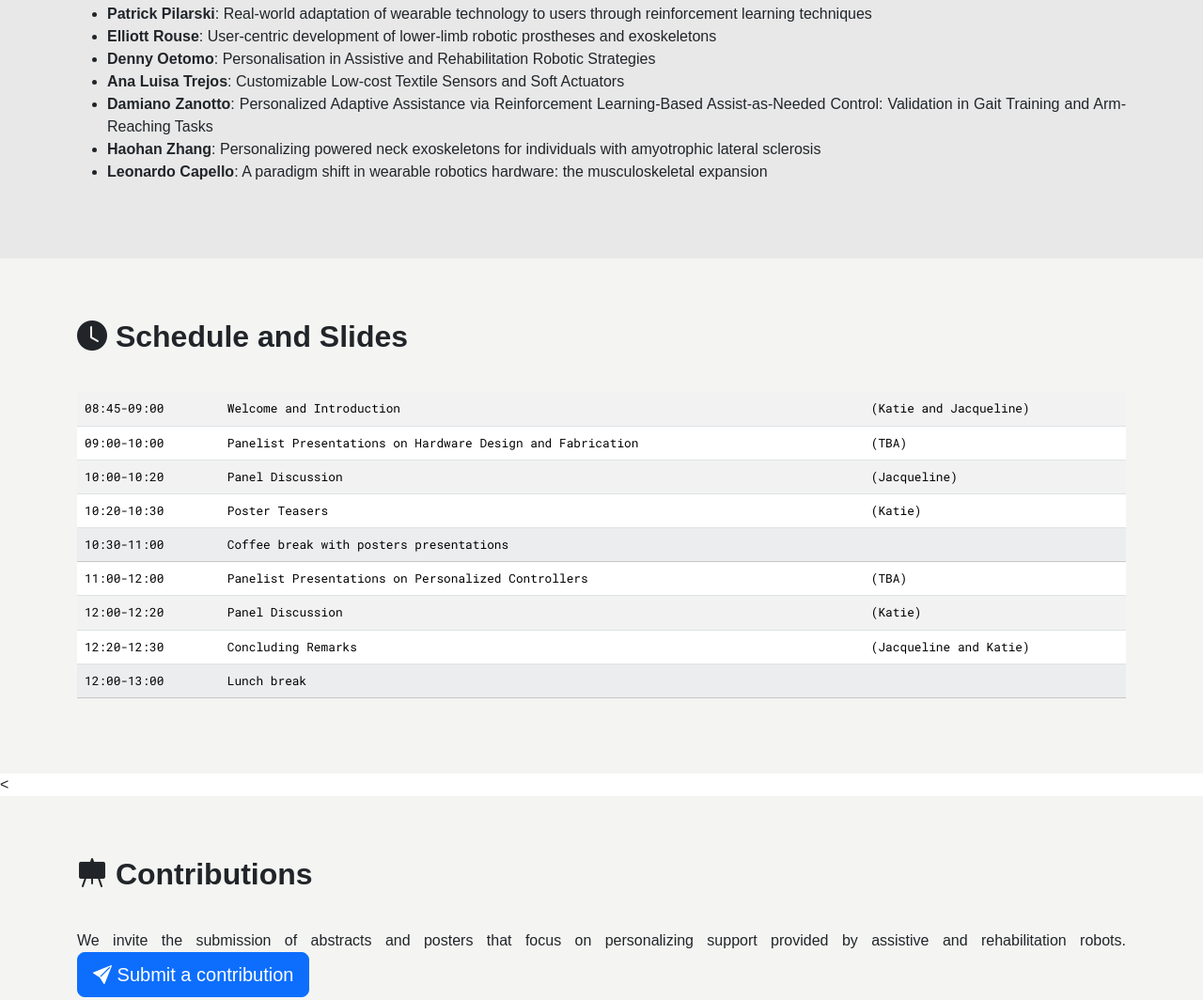
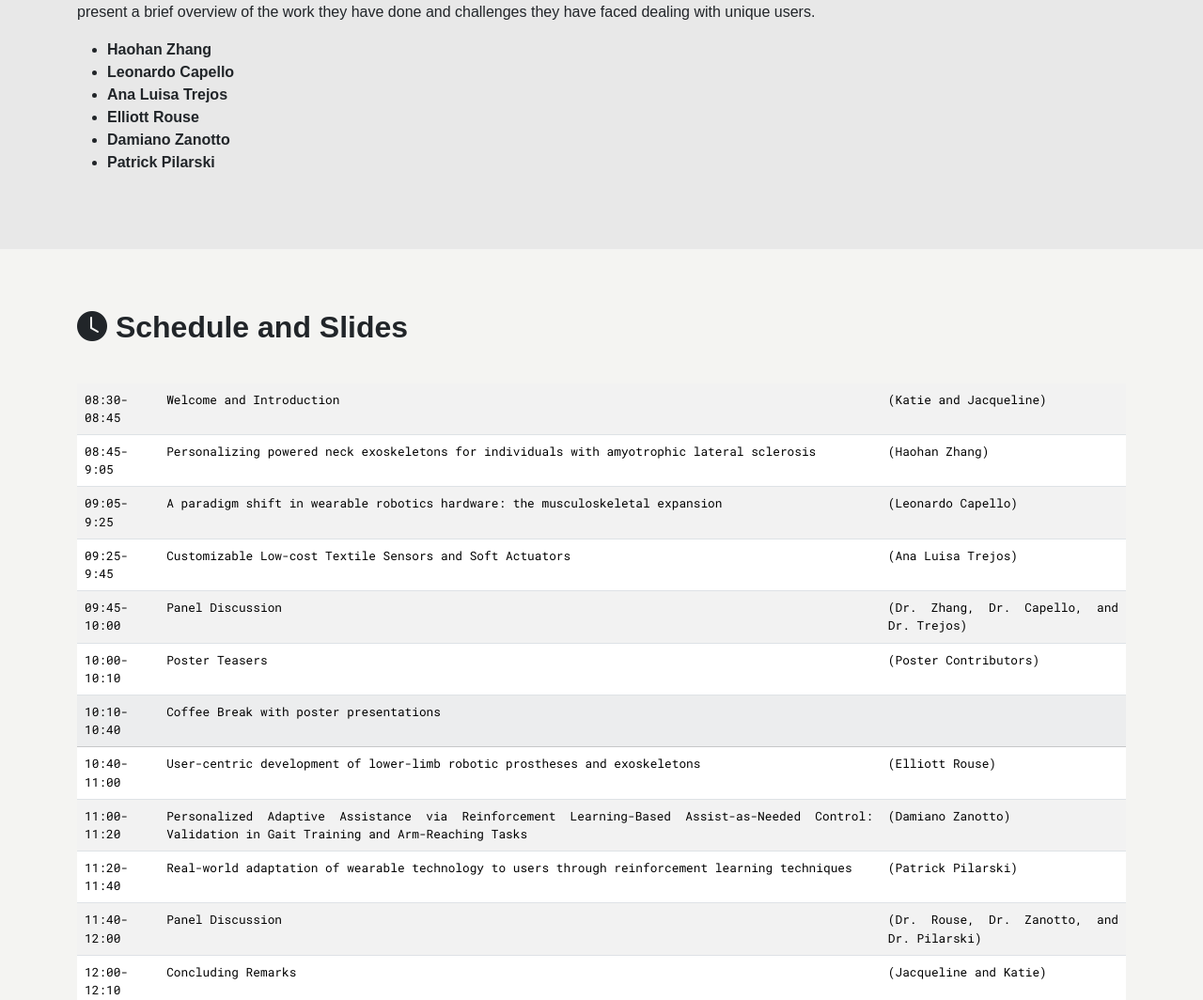
Before and after one commit to personal-rehabws2026/personal-rehabws2026.github.io, a plain HTML site: page index.html in a window 1280 px wide. Shown: the part 1309-2373 px from the top of the page at 94% size. Drawn offline with nearby package versions, Linux system fonts and the light colour scheme; a web font is replaced by a local one.

Commit message:
added room details and updated schedule

```diff
--- a/index.html
+++ b/index.html
@@ -70,7 +70,7 @@
 <section id="Description" class="mybg-light">
 <div class="container">
 <h2>Workshop @ BioRob: Enabling Personalization in Assistive and Rehabilitation Robotics – Recent Advances in Design and Control Methods<br>
-<!-- Room TBD — Monday, May 31, 2026--></h2>
+ Salon 9 — Saturday, August 1, 2026 8:30A-12:30A</h2>
 <p> Assistive and rehabilitation robots can enhance the quality of life for the elderly, people with disabilities, and their caregivers. To realize the clinical translation of these technologies, personalization to patient-specific ergonomics and functional needs is paramount.  While the actions of the robot can be modified by monitoring and tuning of control parameters, this approach usually requires trial and error adjustments. On the other hand, customization of hardware has often been limited by fabrication techniques and cost. Recent advances in manufacturing, mechanism design, soft actuators and sensors have removed some of these historic barriers. Novel control architectures can then more easily adapt to the user with these novel hardware and sensing designs.
 </p>
 <p>In this workshop, we will explore how physically interactive robotic devices can adapt to different user demographics, disease types, motor tasks, and patient functional progress via advances in hardware designs and control methods.  Our panelists will present cutting-edge research that explores customization via fabrication of human-robot interfaces, as well as the corresponding control architectures. We aim to dig deep into the interplay between control and hardware adaptation in assistive and rehabilitation robotics, allowing panelists and participants to exchange perspectives on the benefits of software- and hardware-based personalization.
@@ -116,16 +116,15 @@
 <ul>
 <!-- <li>He (Helen)  Huang: Addressing Human-Prosthesis Symbiosis in Walking via Bilevel Optimization</li> -->
 <!--<li><b>Marcia O'Malley</b>: Neuromodulation and Robotics for Personalized Upper Limb Rehabilitation and Movement Assistance</li> <!-- Confirmed for BioRob-->
-<li><b>Patrick Pilarski</b>: Real-world adaptation of wearable technology to users through reinforcement learning techniques</li> <!-- Confirmed for BioRob-->
-<li><b>Elliott Rouse</b>: User-centric development of lower-limb robotic prostheses and exoskeletons</li> <!-- Confirmed for BioRob-->
-<li><b>Denny Oetomo</b>: Personalisation in Assistive and Rehabilitation Robotic Strategies</li> <!-- Confirmed for BioRob-->
+<li><b>Haohan Zhang</b></li>
+<li><b>Leonardo Capello</b></li>
+<li><b>Ana Luisa Trejos</b></li>
+<li><b>Elliott Rouse</b></li>
+<li><b>Damiano Zanotto</b></li>
+<li><b>Patrick Pilarski</b></li>
 <!--<li>Sunil Argawal: Robotics with Virtual/Augmented Reality: Learning Rates and Experiments with Trunk Support Trainer</li>
 <li>Simona Crea: Personalized robotic rehabilitation in chronic post-stroke patients</li>
 <!--<li>Brenna Argall: Title TBD</li>-->
-<li><b>Ana Luisa Trejos</b>: Customizable Low-cost Textile Sensors and Soft Actuators</li> <!-- Confirmed for BioRob-->
-<li><b>Damiano Zanotto</b>: Personalized Adaptive Assistance via Reinforcement Learning-Based Assist-as-Needed Control: Validation in Gait Training and Arm-Reaching Tasks</li>
-<li><b>Haohan Zhang</b>: Personalizing powered neck exoskeletons for individuals with amyotrophic lateral sclerosis</li> <!-- Confirmed for BioRob-->
-<li><b>Leonardo Capello</b>: A paradigm shift in wearable robotics hardware: the musculoskeletal expansion</li> <!-- Confirmed for BioRob-->
 <!--<li>Jon Sensinger: Title TBD</li>-->
 <!--<li>Madhi Tavakoli: Title TBD</li>-->
 <!--<li>Jon Sensinger: Title TBD</li>-->
@@ -147,44 +146,69 @@
 <table class="table table-striped mybg-schedule"> <!-- -->
   <tbody>
     <tr>
-      <td>08:45-09:00</td>
+      <td>08:30-08:45</td>
       <td><!--<a href="pdfs/TutorialErgodicControl-ICRA2024-slides-deck01.pdf" target="_blank">Welcome and Introduction</a>-->Welcome and Introduction</td>
       <td>(Katie and Jacqueline)</td>
     </tr>
     <tr>
-      <td>09:00-10:00</td>
-      <td><!--<a href="pdfs/TutorialErgodicControl-ICRA2024-slides-deck01.pdf" target="_blank">Panelist Presentations on Hardware Design and Fabrication</a>-->Panelist Presentations on Hardware Design and Fabrication</td>
-      <td>(TBA)</td>
+      <td>08:45-9:05</td>
+      <td>Personalizing powered neck exoskeletons for individuals with amyotrophic lateral sclerosis</td>
+      <td>(Haohan Zhang)</td>
+    </tr>
+	<tr>
+      <td>09:05-9:25</td>
+      <td>A paradigm shift in wearable robotics hardware: the musculoskeletal expansion</td>
+      <td>(Leonardo Capello)</td>
+    </tr>
+	<tr>
+      <td>09:25-9:45</td>
+      <td>Customizable Low-cost Textile Sensors and Soft Actuators</td>
+      <td>(Ana Luisa Trejos)</td>
+    </tr>
+	<tr>
+      <td>09:45-10:00</td>
+      <td>Panel Discussion</td>
+      <td>(Dr. Zhang, Dr. Capello, and Dr. Trejos)</td>
     </tr>
     <tr>
-      <td>10:00-10:20</td>
-      <td><!--<a href="pdfs/TutorialErgodicControl-ICRA2024-slides-deck02.pdf" target="_blank">Panel Discussion</a>-->Panel Discussion</td>
-      <td>(Jacqueline)</td>
+      <td>10:00-10:10</td>
+      <td>Poster Teasers</td>
+      <td>(Poster Contributors)</td>
+    </tr>
+    <tr class="table-light">
+      <td>10:10-10:40</td>
+      <td>Coffee Break with poster presentations</td>
+      <td></td>
+    </tr>
+        <tr>
+      <td>10:40-11:00</td>
+      <td>User-centric development of lower-limb robotic prostheses and exoskeletons</td>
+      <td>(Elliott Rouse)</td>
     </tr>
     <tr>
-      <td>10:20-10:30</td>
-      <td>Poster Teasers</td>
-      <td>(Katie)</td>
+      <td>11:00-11:20</td>
+      <td>Personalized Adaptive Assistance via Reinforcement Learning-Based Assist-as-Needed Control: Validation in Gait Training and Arm-Reaching Tasks</td>
+      <td>(Damiano Zanotto)</td>
     </tr>
-        <tr class="table-light">
-      <td>10:30-11:00</td>
-      <td>Coffee break with posters presentations</td>
-      <td></td>
+	<tr>
+      <td>11:20-11:40</td>
+      <td>Real-world adaptation of wearable technology to users through reinforcement learning techniques</td>
+      <td>(Patrick Pilarski)</td>
     </tr>
     <tr>
-      <td>11:00-12:00</td>
-      <td><!--<a href="pdfs/TutorialErgodicControl-ICRA2024-slides-deck03.pdf" target="_blank">Panelist Presentations on Personalized Controllers</a>-->Panelist Presentations on Personalized Controllers</td>
-      <td>(TBA)</td>
-    </tr>
-    <tr>
-      <td>12:00-12:20</td>
-      <td><!--<a href="pdfs/TutorialErgodicControl-ICRA2024-slides-deck04.pdf" target="_blank">Panel Discussion</a>-->Panel Discussion</td>
-      <td>(Katie)</td>
+      <td>11:40-12:00</td>
+      <td>Panel Discussion</td>
+      <td>(Dr. Rouse, Dr. Zanotto, and Dr. Pilarski)</td>
     </tr>
 	 <tr>
-      <td>12:20-12:30</td>
+      <td>12:00-12:10</td>
       <td><!--<a href="pdfs/TutorialErgodicControl-ICRA2024-slides-deck04.pdf" target="_blank">Concluding Remarks</a>-->Concluding Remarks</td>
       <td>(Jacqueline and Katie)</td>
+    </tr>
+	<tr>
+      <td>12:10-12:30</td>
+      <td>Poster Presentations Encore</td>
+      <td></td>
     </tr>
       <tr class="table-light">
       <td>12:00-13:00</td>
```
